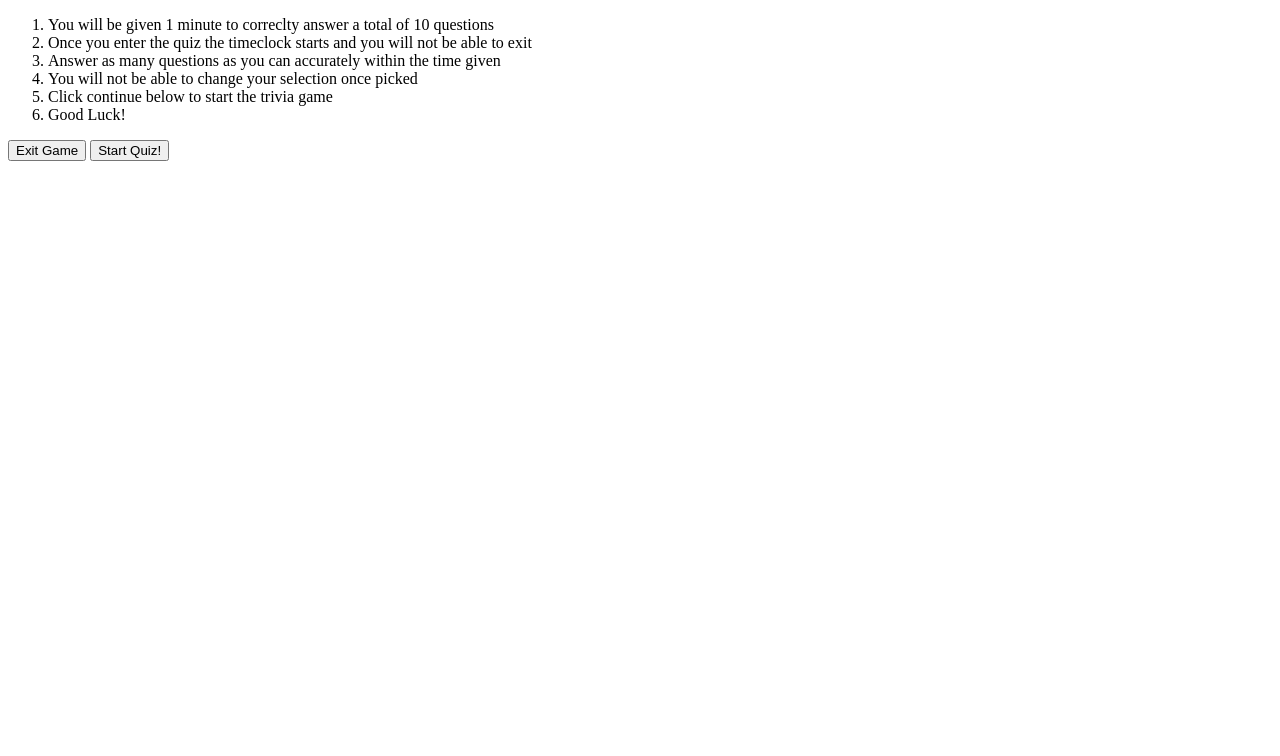
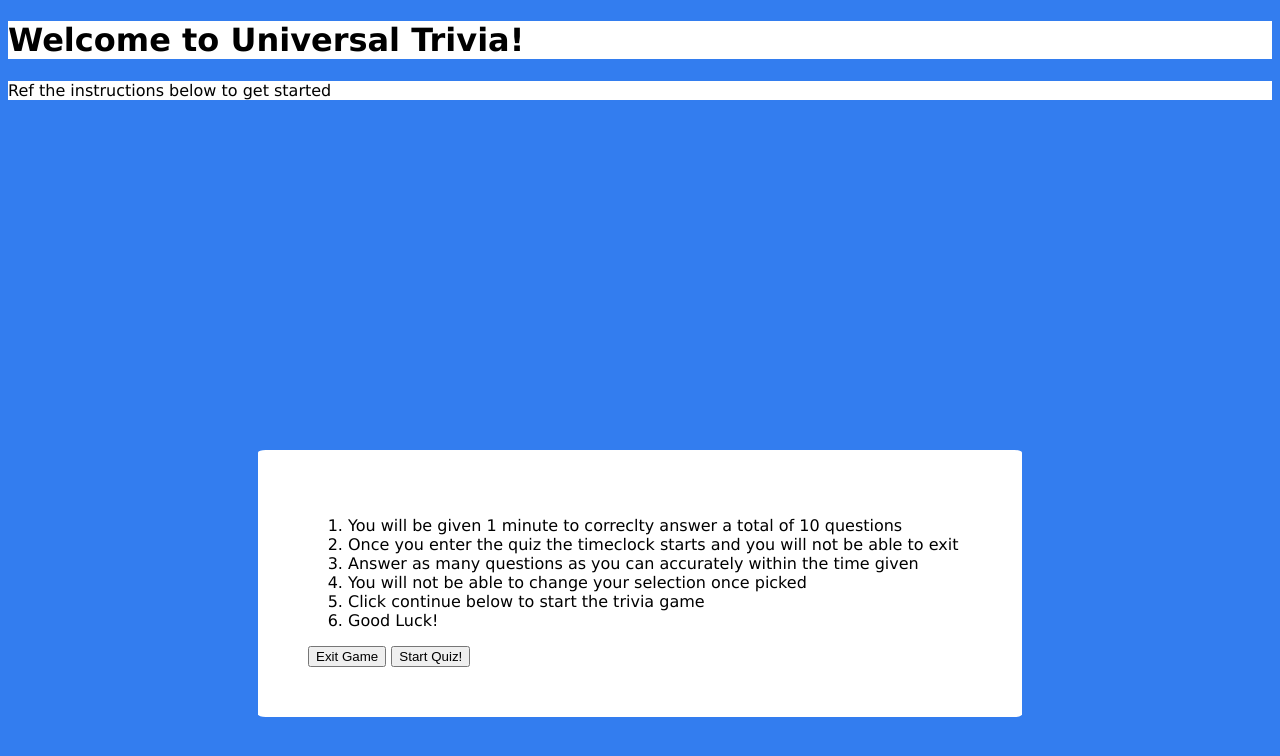
Before and after one commit to aminatol/Universal-Trivia, a plain HTML site: page index.html in a window 1280 px wide. Drawn offline with Linux system fonts and the light colour scheme.

Commit message:
added h1 and paragrah text and css design

```diff
--- a/index.html
+++ b/index.html
@@ -4,10 +4,13 @@
     <meta charset="UTF-8" />
     <meta http-equiv="X-UA-Compatible" content="IE=edge" />
     <meta name="viewport" content="width=device-width, initial-scale=1.0" />
+    <script src="index.js"></script>
     <title>Universale Trivia</title>
   </head>
   <body>
-    <div class="game-container">
+    <h1> Welcome to Universal Trivia!</h1>
+    <p> Ref the instructions below to get started</p>
+    <div id="game-container">
       <div class="info-box">
         <ol class="game-rules">
           <li>
@@ -25,13 +28,15 @@
           <li>Click continue below to start the trivia game</li>
           <li>Good Luck!</li>
         </ol>
-      </div>
-      <div>
-        <button id="exit-button">Exit Game</button>
-        <button id="start-button">Start Quiz!</button>
+
+        <div class="exit-button">
+          <button id="exit-button">Exit Game</button>
+
+          <button id="start-button">Start Quiz!</button>
+        </div>
       </div>
     </div>
 
-    <style src="styles.css"></style>
+    <link rel="stylesheet" width="300px" href="styles.css" />
   </body>
 </html>
--- a/styles.css
+++ b/styles.css
@@ -1,3 +1,27 @@
-* {
-  background-image: #d05e84;
+body {
+  background-color: #337def;
+  font-family: Verdana, Geneva, Tahoma, sans-serif;
 }
+
+h1,p{
+background-color: white;
+
+}
+
+p {
+
+}
+
+#game-container {
+  background-color: white;
+  border-radius: 1%;
+  border-style: bold;
+  border-color: black;
+  margin: 250px;
+}
+.info-box {
+  margin-top: 350px;
+
+  display: center;
+  padding: 50px;
+}
```
